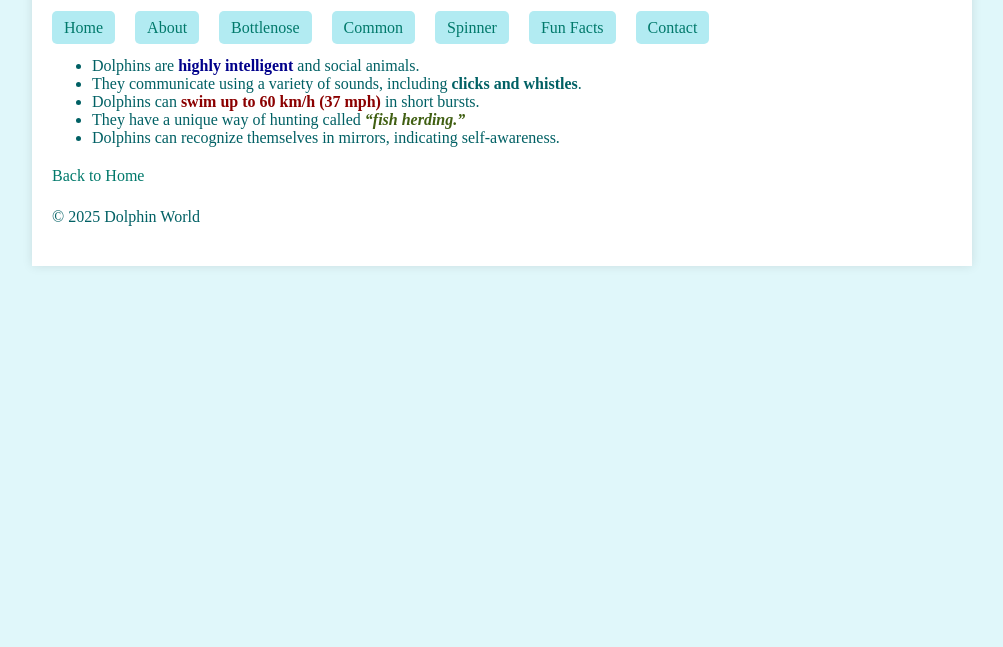
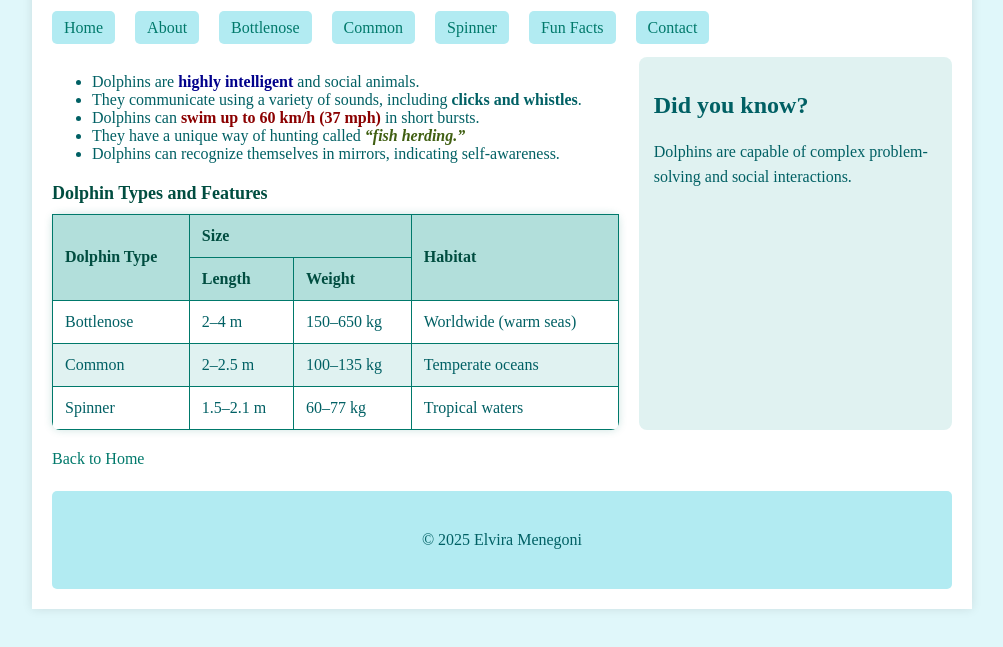
Before and after one commit to tgrozenski/DolphinWeb, a plain HTML site: page funfacts.html in a window 1280 px wide. Shown: the part 89-736 px from the top of the page, without its empty margins (138-1141 px from the left). Drawn offline with Linux system fonts and the light colour scheme.

Commit message:
save changes

```diff
--- a/funfacts.html
+++ b/funfacts.html
@@ -33,6 +33,8 @@
             </ul>
         </nav>
 
+        <div class="content-container">
+          <div class="main-column">
             <ul>
                 <li>Dolphins are <strong id="intelligent">highly intelligent</strong> and social animals.</li>
                 <li>They communicate using a variety of sounds, including <strong>clicks and whistles</strong>.</li>
@@ -40,11 +42,51 @@
                 <li>They have a unique way of hunting called <q>fish herding.</q></li>
                 <li>Dolphins can recognize themselves in mirrors, indicating self-awareness.</li>
             </ul>
+            <table class="dolphin-table">
+              <caption>Dolphin Types and Features</caption>
+              <thead>
+                <tr>
+                  <th rowspan="2">Dolphin Type</th>
+                  <th colspan="2">Size</th>
+                  <th rowspan="2">Habitat</th>
+                </tr>
+                <tr>
+                  <th>Length</th>
+                  <th>Weight</th>
+                </tr>
+              </thead>
+              <tbody>
+                <tr>
+                  <td>Bottlenose</td>
+                  <td>2–4 m</td>
+                  <td>150–650 kg</td>
+                  <td>Worldwide (warm seas)</td>
+                </tr>
+                <tr>
+                  <td>Common</td>
+                  <td>2–2.5 m</td>
+                  <td>100–135 kg</td>
+                  <td>Temperate oceans</td>
+                </tr>
+                <tr>
+                  <td>Spinner</td>
+                  <td>1.5–2.1 m</td>
+                  <td>60–77 kg</td>
+                  <td>Tropical waters</td>
+                </tr>
+              </tbody>
+            </table>
+          </div>
+          <div class="sidebar-column">
+            <h2>Did you know?</h2>
+            <p>Dolphins are capable of complex problem-solving and social interactions.</p>
+          </div>
+        </div>
 
         <p><a href="index.html">Back to Home</a></p>
 
         <footer>
-            <p>&copy; 2025 Dolphin World</p>
+            <p>&copy; 2025 Elvira Menegoni</p>
         </footer>
     </div>
 </body>
--- a/style.css
+++ b/style.css
@@ -76,6 +76,32 @@ nav a:hover {
     justify-content: center;
     margin-bottom: 20px;
 }
+
+/* Column Layout */
+.content-container {
+    display: flex;
+    margin-top: 20px;
+}
+
+.main-column {
+    flex: 2; /* 2/3 of the width */
+    padding-right: 20px;
+}
+
+.sidebar-column {
+    flex: 1; /* 1/3 of the width */
+    background-color: #e0f2f1;
+    padding: 15px;
+    border-radius: 8px;
+}
+
+footer {
+    margin-top: 20px;
+    padding: 20px;
+    text-align: center;
+    background-color: #b2ebf2;
+    border-radius: 5px;
+}
 .dolphin-table {
     width: 100%;
     border-collapse: collapse;
@@ -115,6 +141,7 @@ nav a:hover {
     background-color: #b2ebf2;
     transition: 0.3s;
 }
+
 .contact-form {
     background-color: rgba(255, 255, 255, 0.9);
     color: #004d40;
```
Also changed, not shown: about.html (+7 -40 lines), contact.html (+10 -3 lines), html/bottlenose.html (+10 -5 lines), html/common.html (+10 -5 lines), html/spinner.html (+10 -5 lines), index.html (+13 -4 lines), TODO.txt (added). Lines whose indentation alone changed are shown as unchanged.
